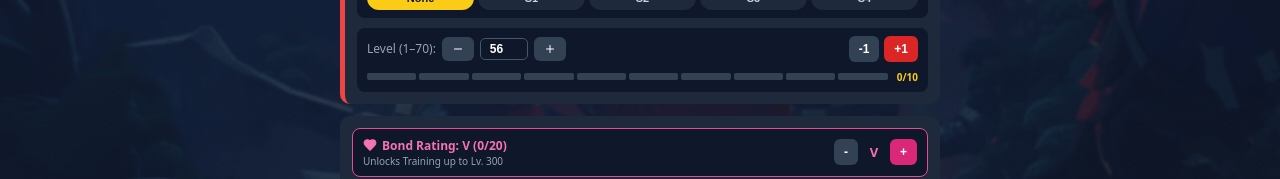
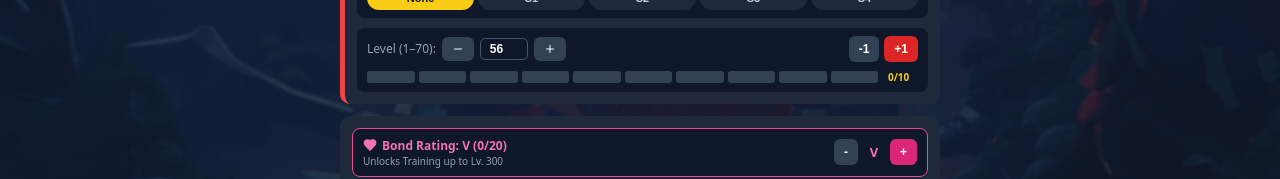
Before and after one commit to Pierba80/last-war-heroes-manager, a React (Vite) app: page / in a window 1280 px wide. Both pictures are taken after a click on the button "Overlord". Shown: the part 241-420 px from the top of the page. Built offline with nearby package versions, Linux system fonts and the light colour scheme.

Commit message:
Enhance sub-level UI and click handling
Refactor sub-level display and interaction in OverlordView.

```diff
--- a/src/components/OverlordView.jsx
+++ b/src/components/OverlordView.jsx
@@ -201,20 +201,28 @@ export default function OverlordView({ overlord, onUpdateOverlord, onAssignOverl
               <button type="button" onClick={() => changeSubLevel(1)} style={{ ...styles.smallBtn, backgroundColor: '#dc2626' }}>+1</button>
             </div>
           </div>
-
-          <div style={{ display: 'flex', alignItems: 'center', gap: '3px' }}>
-            {SUB_BARS.map((bar) => (
+          <div style={{ display: 'flex', alignItems: 'center', gap: '4px' }}>
+            {SUB_BARS.map((bar) => {
+              const active = ov.level >= 70 || bar <= (ov.subLevel || 0);
+              return (
                 <div
                   key={bar}
+                  onClick={() => {
+                    if (ov.level >= 70) return;
+                    const nextSub = ov.subLevel === bar ? bar - 1 : bar;
+                    onUpdateOverlord({ subLevel: nextSub });
+                  }}
                   style={{
                     flex: 1,
-                  height: '7px',
-                  borderRadius: '2px',
-                  backgroundColor: ov.level >= 70 || bar <= (ov.subLevel || 0) ? '#facc15' : '#334155',
+                    height: '12px',
+                    borderRadius: '3px',
+                    backgroundColor: active ? '#facc15' : '#334155',
+                    cursor: 'pointer',
                   }}
                 />
-            ))}
-            <span style={{ fontSize: '10px', color: '#facc15', marginLeft: '6px', fontWeight: 'bold' }}>
+              );
+            })}
+            <span style={{ fontSize: '10px', color: '#facc15', marginLeft: '6px', fontWeight: 'bold', minWidth: '30px' }}>
               {ov.level >= 70 ? 'MAX' : `${ov.subLevel || 0}/10`}
             </span>
           </div>
```
Lines whose indentation alone changed are shown as unchanged.
